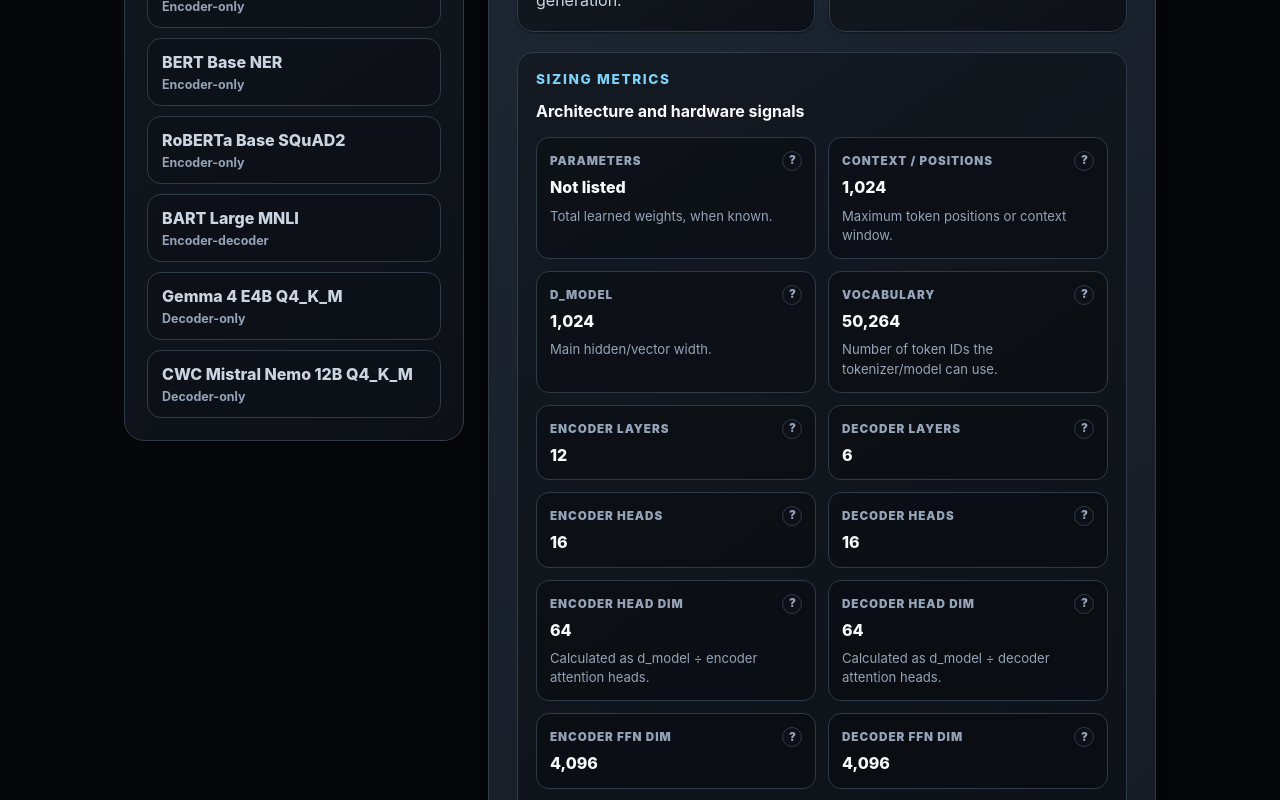
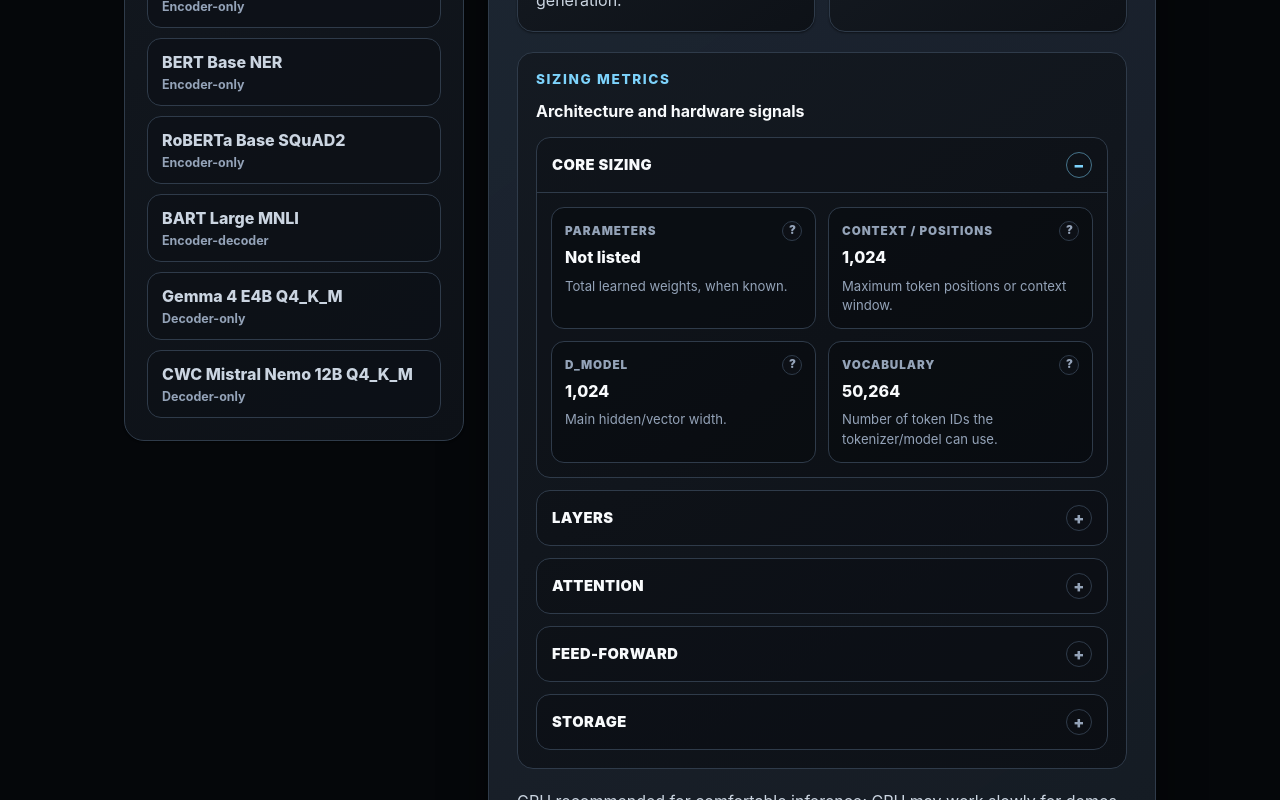
Before and after one commit to nathanbrenton/model-hardware-fit-explorer, a React (Vite) app: page / in a window 1280 px wide. Shown: the part 1560-2360 px from the top of the page. Built offline with nearby package versions, Linux system fonts and the light colour scheme.

Commit message:
Group sizing metrics into accordion sections

```diff
--- a/src/components/ModelMetricsPanel.jsx
+++ b/src/components/ModelMetricsPanel.jsx
@@ -62,6 +62,16 @@
   );
 }
 
+function MetricSection({ title, children, defaultOpen = false }) {
+  return (
+    <details className="metric-section" open={defaultOpen}>
+      <summary>{title}</summary>
+
+      <dl className="metrics-grid">{children}</dl>
+    </details>
+  );
+}
+
 function ModelMetricsPanel({ model }) {
   const { sizing } = model;
 
@@ -84,7 +94,7 @@
         </div>
       </div>
 
-      <dl className="metrics-grid">
+      <MetricSection title="Core sizing" defaultOpen>
         <MetricItem
           helpText={metricHelp.parameters}
           label="Parameters"
@@ -112,7 +122,9 @@
           note="Number of token IDs the tokenizer/model can use."
           value={sizing.vocabSize}
         />
+      </MetricSection>
 
+      <MetricSection title="Layers">
         <MetricItem
           helpText={metricHelp.layers}
           label="Encoder layers"
@@ -124,7 +136,9 @@
           label="Decoder layers"
           value={sizing.decoderLayers}
         />
+      </MetricSection>
 
+      <MetricSection title="Attention">
         <MetricItem
           helpText={metricHelp.attentionHeads}
           label="Encoder heads"
@@ -150,7 +164,9 @@
           note="Calculated as d_model ÷ decoder attention heads."
           value={decoderHeadDimension}
         />
+      </MetricSection>
 
+      <MetricSection title="Feed-forward">
         <MetricItem
           helpText={metricHelp.ffn}
           label="Encoder FFN dim"
@@ -162,7 +178,9 @@
           label="Decoder FFN dim"
           value={sizing.decoderFfnDim}
         />
+      </MetricSection>
 
+      <MetricSection title="Storage">
         <MetricItem
           helpText={metricHelp.runtimeWeights}
           label="Runtime weights"
@@ -174,7 +192,7 @@
           label="Repo size"
           value={sizing.repoSize}
         />
-      </dl>
+      </MetricSection>
     </section>
   );
 }
--- a/src/styles.css
+++ b/src/styles.css
@@ -999,3 +999,59 @@
   opacity: 1;
   transform: translateY(0);
 }
+
+.metric-section {
+  border: 1px solid var(--border-subtle);
+  border-radius: 14px;
+  background: rgba(5, 7, 10, 0.24);
+  overflow: visible;
+}
+
+.metric-section + .metric-section {
+  margin-top: 12px;
+}
+
+.metric-section summary {
+  display: flex;
+  align-items: center;
+  justify-content: space-between;
+  padding: 14px 15px;
+  color: var(--text-primary);
+  cursor: pointer;
+  font-size: 0.92rem;
+  font-weight: 900;
+  letter-spacing: 0.03em;
+  list-style: none;
+  text-transform: uppercase;
+}
+
+.metric-section summary::-webkit-details-marker {
+  display: none;
+}
+
+.metric-section summary::after {
+  content: "+";
+  display: inline-grid;
+  width: 24px;
+  height: 24px;
+  place-items: center;
+  border: 1px solid var(--border-subtle);
+  border-radius: 999px;
+  color: var(--text-muted);
+  font-size: 1rem;
+  line-height: 1;
+}
+
+.metric-section[open] summary {
+  border-bottom: 1px solid var(--border-subtle);
+}
+
+.metric-section[open] summary::after {
+  content: "−";
+  border-color: rgba(125, 211, 252, 0.5);
+  color: var(--accent);
+}
+
+.metric-section .metrics-grid {
+  padding: 14px;
+}
```
